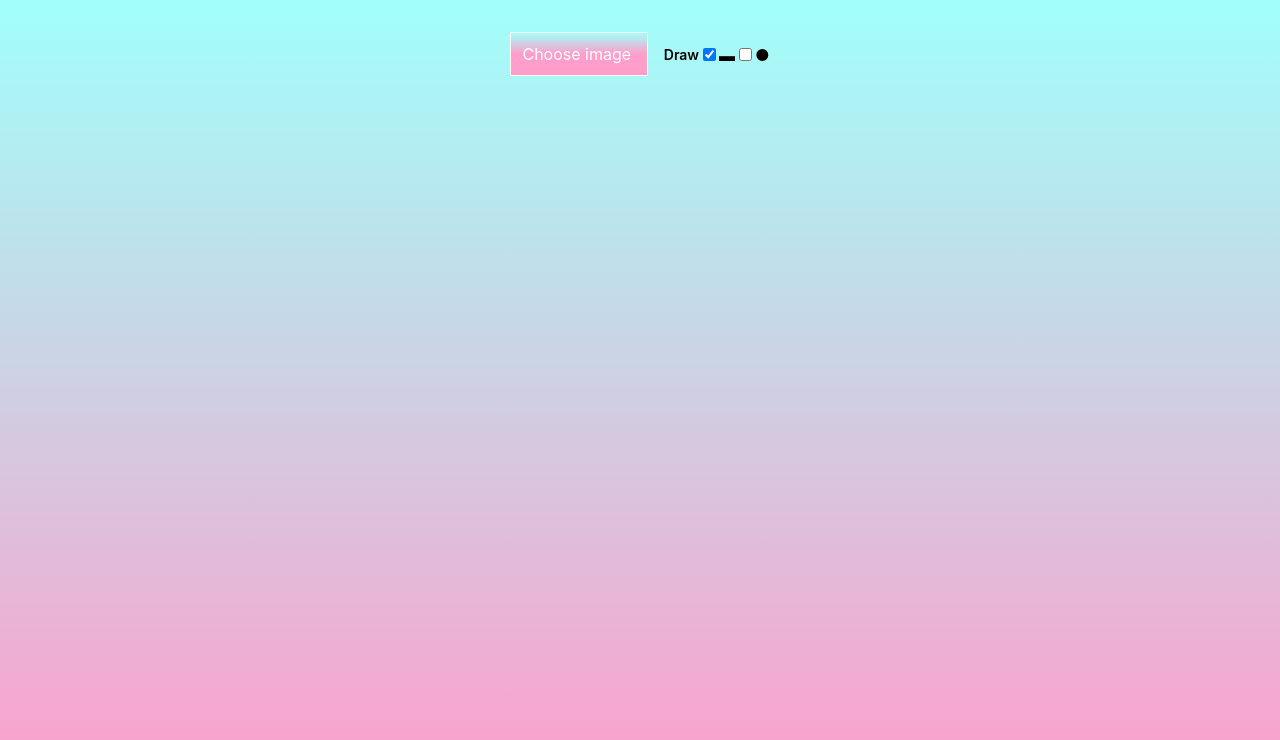
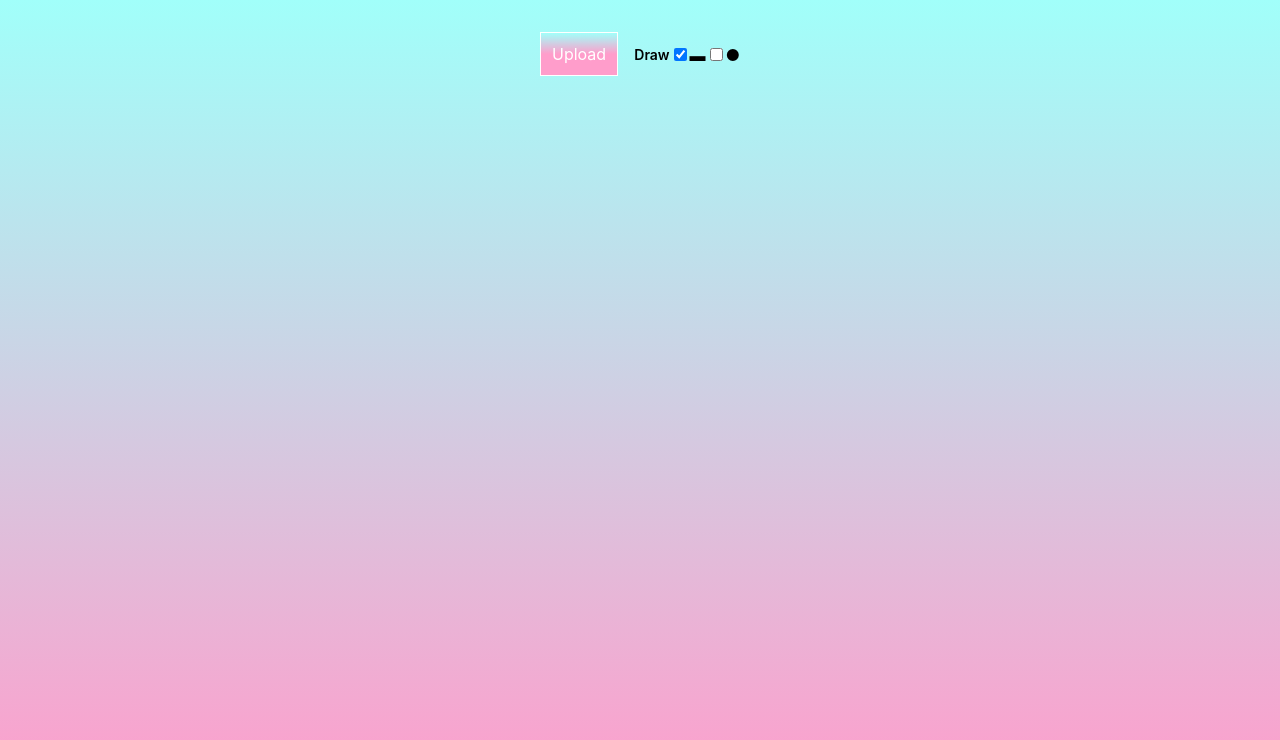
Before and after one commit to dokeet/colorpalette-generator, a React (Create React App) app: page / in a window 1280 px wide. Shown: the top 740 px of the page. Built offline with nearby package versions, Linux system fonts and the light colour scheme.

Commit message:
Background gradient fixed

```diff
--- a/src/components/ImageExtractor.js
+++ b/src/components/ImageExtractor.js
@@ -146,7 +146,7 @@ function ImageExtractor() {
 					color: "#fff"
 				}}
 			>
-				Choose image{" "}
+				Upload
 			</label>
 			<div
 				style={{
@@ -199,7 +199,7 @@ function ImageExtractor() {
 						alignItems: "center",
 						justifyContent: "center",
 						flexFlow: "column",
-						paddingTop: "1rem"
+						paddingTop: "0.5rem"
 					}}
 				>
 					<a
@@ -225,7 +225,7 @@ function ImageExtractor() {
 						<img
 							ref={imgRef}
 							alt=""
-							style={{ maxHeight: "auto", width: "80%", paddingTop: "1rem" }}
+							style={{ maxHeight: "auto", width: "100%", paddingTop: "1rem" }}
 						/>
 					<br />
 				</div>
--- a/src/index.css
+++ b/src/index.css
@@ -18,5 +18,8 @@ code {
 }
 
 html {
-  background: linear-gradient(var(--bg1), var(--bg2)) fixed;
+  background-size: cover;
+  background: linear-gradient(var(--bg1), var(--bg2)) no-repeat;
+
+  min-height: 100%;
 }
```
